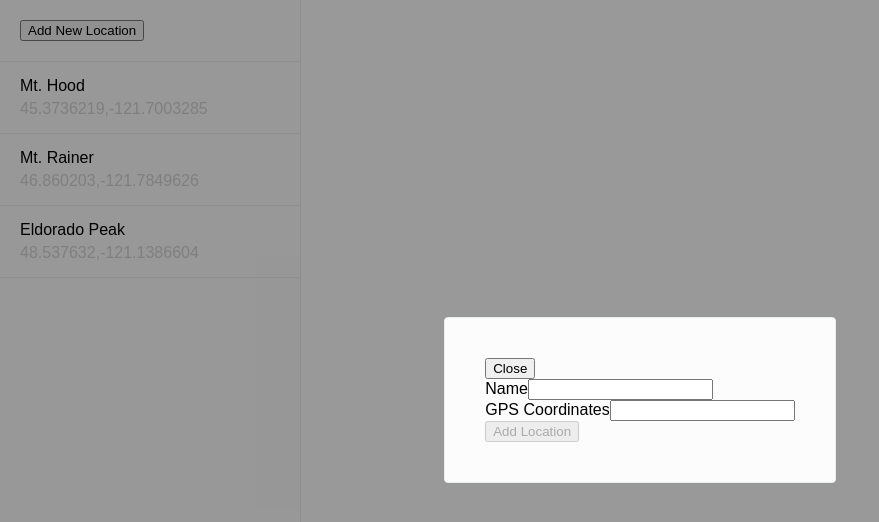
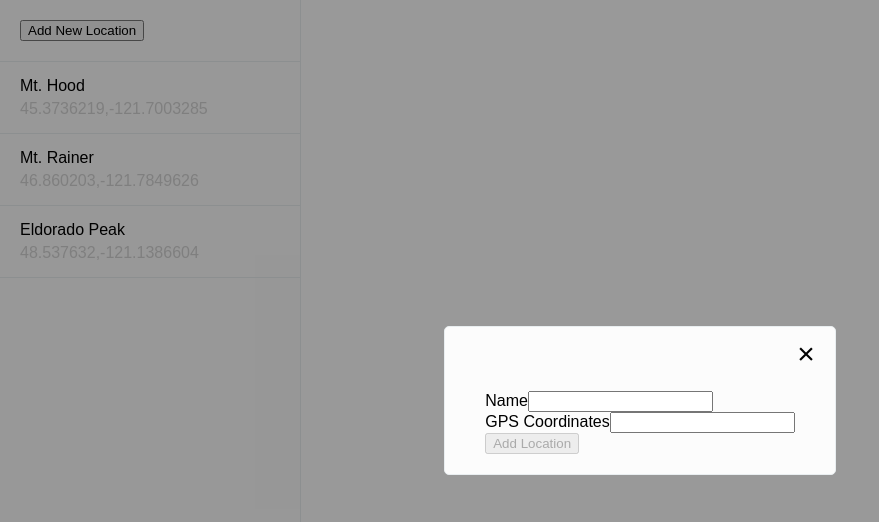
Before and after one commit to chnn/mountain-watch, a React (Create React App) app: page / in a window 1280 px wide. Both pictures are taken after a click on the button "Add New Location". Shown: the top 522 px of the page, without its empty margins (0-879 px from the left). Built offline with nearby package versions, Linux system fonts and the light colour scheme.

Commit message:
Move modal dismiss prop to Modal

```diff
--- a/src/components/App.js
+++ b/src/components/App.js
@@ -11,11 +11,8 @@ export default function App({selectedImage, onCloseSelectedImageModal}) {
       <ConnectedLocationList />
       <ConnectedLocationThumbnails />
       {selectedImage && (
-        <Modal>
-          <ImageViewer
-            onDismiss={onCloseSelectedImageModal}
-            image={selectedImage}
-          />
+        <Modal onDismiss={onCloseSelectedImageModal}>
+          <ImageViewer image={selectedImage} />
         </Modal>
       )}
     </div>
--- a/src/components/ImageViewer.css
+++ b/src/components/ImageViewer.css
@@ -2,12 +2,12 @@
   width: 600px;
 }
 
-.image-viewer button, .image-viewer img {
+.image-viewer img {
   display: block;
 }
 
 .image-viewer .description {
-  margin: 15px 0 10px 0;
+  margin: 25px 0 15px 0;
 }
 
 .image-viewer .description .user {
--- a/src/components/ImageViewer.js
+++ b/src/components/ImageViewer.js
@@ -1,12 +1,9 @@
 import React from 'react'
 import './ImageViewer.css'
 
-const ImageViewer = ({image, onDismiss}) => {
+const ImageViewer = ({image}) => {
   return (
     <div className="image-viewer">
-      <button className="dismiss" onClick={onDismiss}>
-        Close
-      </button>
       <img src={image.imgUrl} alt={image.description} />
       <div className="description">
         <span className="user">@{image.user}</span>
--- a/src/components/LocationList.js
+++ b/src/components/LocationList.js
@@ -36,10 +36,7 @@ export default function LocationList(props) {
 
   if (isAddingNewLocation) {
     maybeModal = (
-      <Modal>
-        <button className="close-modal" onClick={props.onHideLocationCreator}>
-          Close
-        </button>
+      <Modal onDismiss={props.onHideLocationCreator}>
         <LocationCreator onCreate={props.onLocationCreate} />
       </Modal>
     )
--- a/src/components/Modal.css
+++ b/src/components/Modal.css
@@ -10,12 +10,30 @@
   background: rgba(0, 0, 0, 0.4);
 }
 
+.modal-header {
+  display: flex;
+  justify-content: flex-end;
+  padding: 10px 20px 0 0;
+}
+
+.modal-header .dismiss-modal {
+  cursor: pointer;
+  font-size: 30px;
+}
+
+.modal-header .dismiss-modal:hover {
+  color: gray;
+}
+
 .modal-content {
-  padding: 40px;
-  border-radius: 4px;
+  border-radius: 5px;
   border: 1px solid #e9eef0;
   background: #fcfcfc;
   max-width: 80%;
   max-height: 80%;
   overflow: scroll;
 }
+
+.modal-body {
+  padding: 20px 40px;
+}
--- a/src/components/Modal.js
+++ b/src/components/Modal.js
@@ -1,10 +1,21 @@
 import React from 'react'
 import './Modal.css'
 
-export default function Modal(props) {
+const Modal = ({children, onDismiss}) => {
   return (
     <div className="modal">
-      <div className="modal-content">{props.children}</div>
+      <div className="modal-content">
+        <div className="modal-header">
+          {onDismiss && (
+            <div className="dismiss-modal" onClick={onDismiss}>
+              &times;
+            </div>
+          )}
+        </div>
+        <div className="modal-body">{children}</div>
+      </div>
     </div>
   )
 }
+
+export default Modal
```
